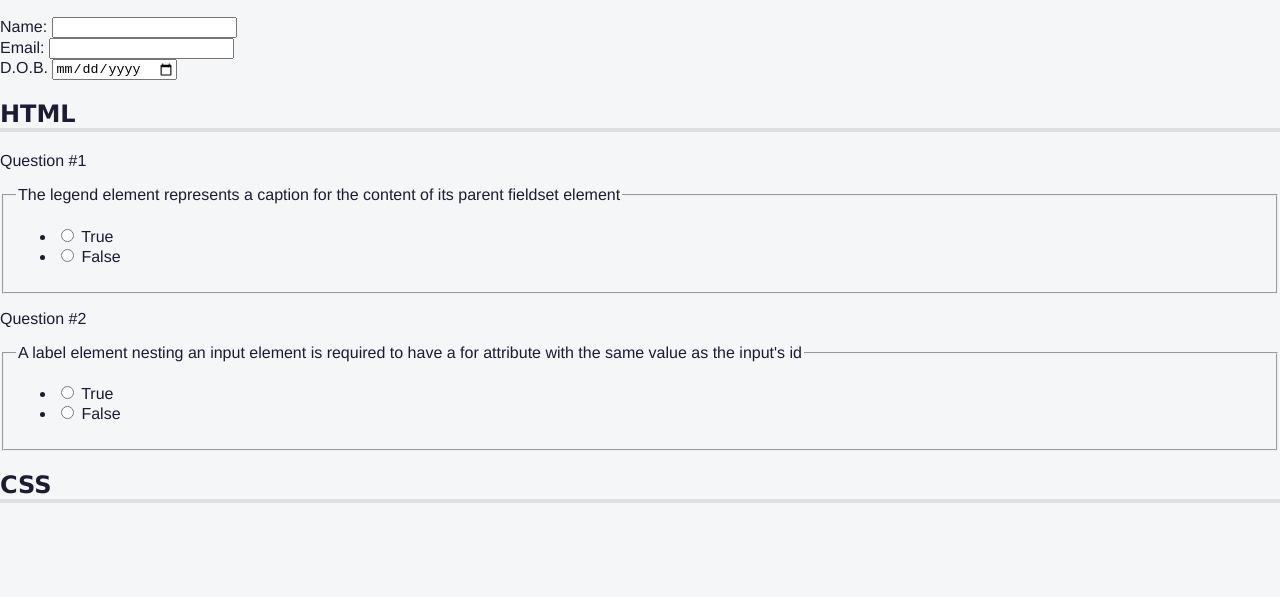
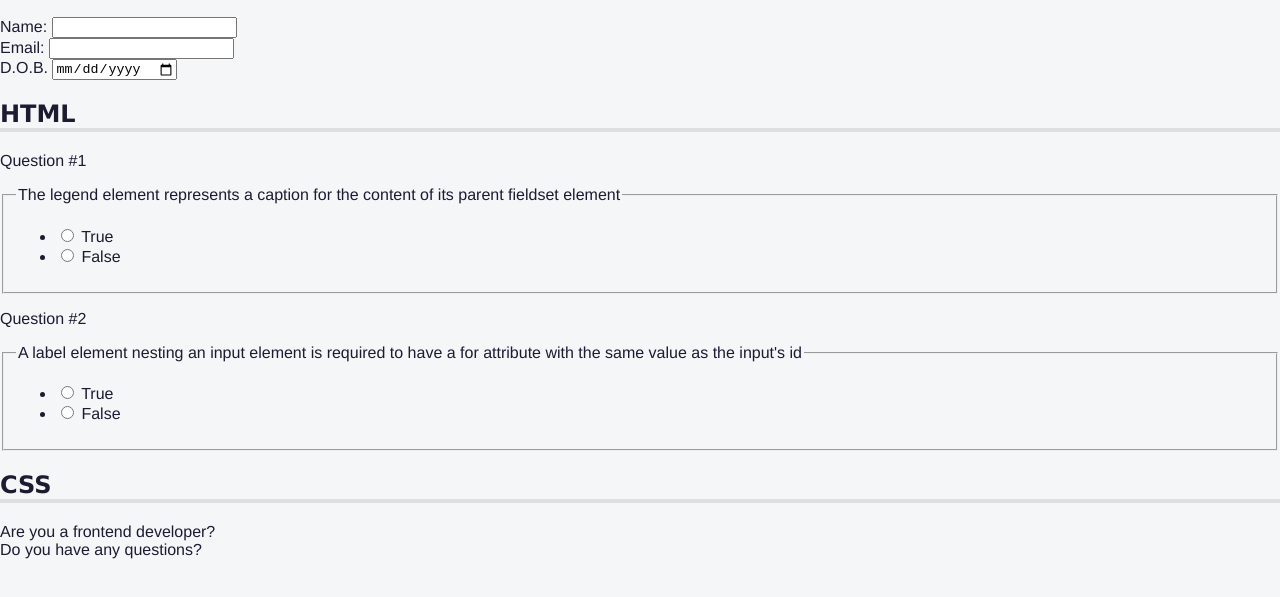
Before and after one commit to M-J-R-B/FreeCodeCamp-Journey, a plain HTML site: page Responsive Web Design/Quiz/index.html in a window 1280 px wide. Shown: the part 105-702 px from the top of the page. Drawn offline with Linux system fonts and the light colour scheme.

Commit message:
Update index.html

```diff
--- a/Responsive Web Design/Quiz/index.html
+++ b/Responsive Web Design/Quiz/index.html
@@ -88,9 +88,13 @@
         <section role="region" aria-labelledby="css-questions">
             <h2 id="css-questions">CSS</h2>
             <div class="formrow">
-                <div class="question-block"></div>
+                <div class="question-block">
+                    <label>Are you a frontend developer?</label>
+                </div>
                 <div class="answer"></div>
-                <div class="question-block"></div>
+                <div class="question-block">
+                    <label>Do you have any questions?</label>
+                </div>
                 <div class="answer"></div>
             </div>
 
```
